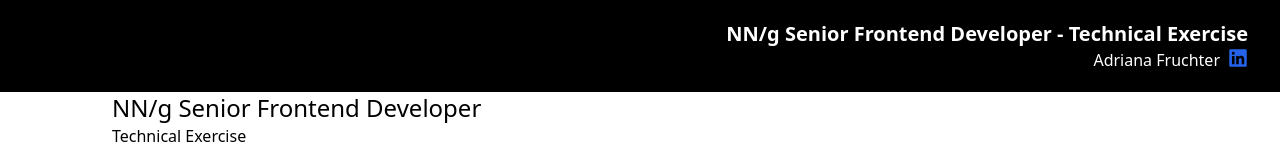
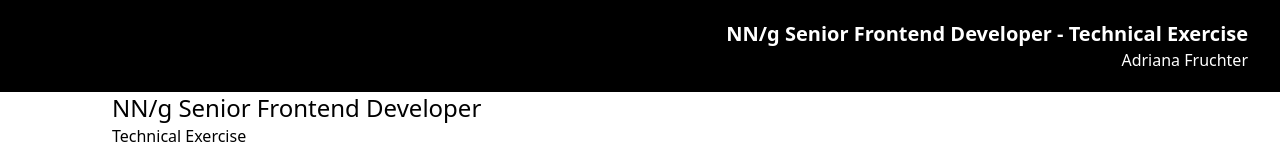
Before and after one commit to webdevNYC/NN-g-Technical-Exercise, a Next.js app: page / in a window 1280 px wide. Shown: the top 160 px of the page. Built offline with nearby package versions, Linux system fonts and the light colour scheme.

Commit message:
Issue with Build, remove font awsome

```diff
--- a/components/Header.tsx
+++ b/components/Header.tsx
@@ -1,7 +1,3 @@
-// Importing necessary FontAwesome components and the LinkedIn icon
-import { FontAwesomeIcon } from "@fortawesome/react-fontawesome";
-import { faLinkedin } from "@fortawesome/free-brands-svg-icons";
-
 const Header: React.FC = () => {
   return (
     <header className='bg-black py-5'>
@@ -11,16 +7,13 @@
             NN/g Senior Frontend Developer - Technical Exercise
           </h1>
           <p className='text-md text-white inline-flex items-center justify-end'>
-            Adriana Fruchter
+
             <a
-              href='https://www.linkedin.com/in/your-linkedin-id'
+              href='https://www.linkedin.com/in/adriana-fruchter/'
               target='_blank'
               rel='noopener noreferrer'
               className='ml-2'>
-              <FontAwesomeIcon
-                icon={faLinkedin}
-                className='text-blue-600 h-5 w-5'
-              />
+              Adriana Fruchter
             </a>
           </p>
         </div>
```
